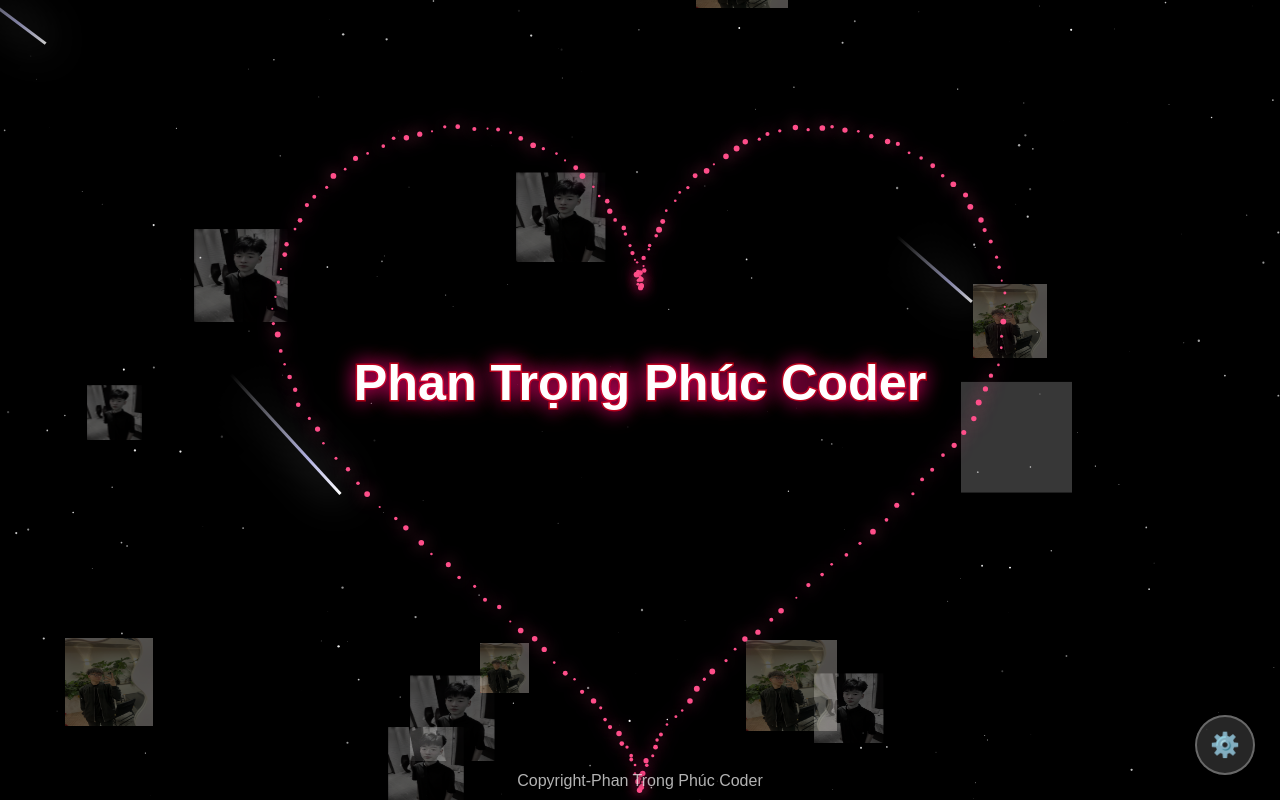
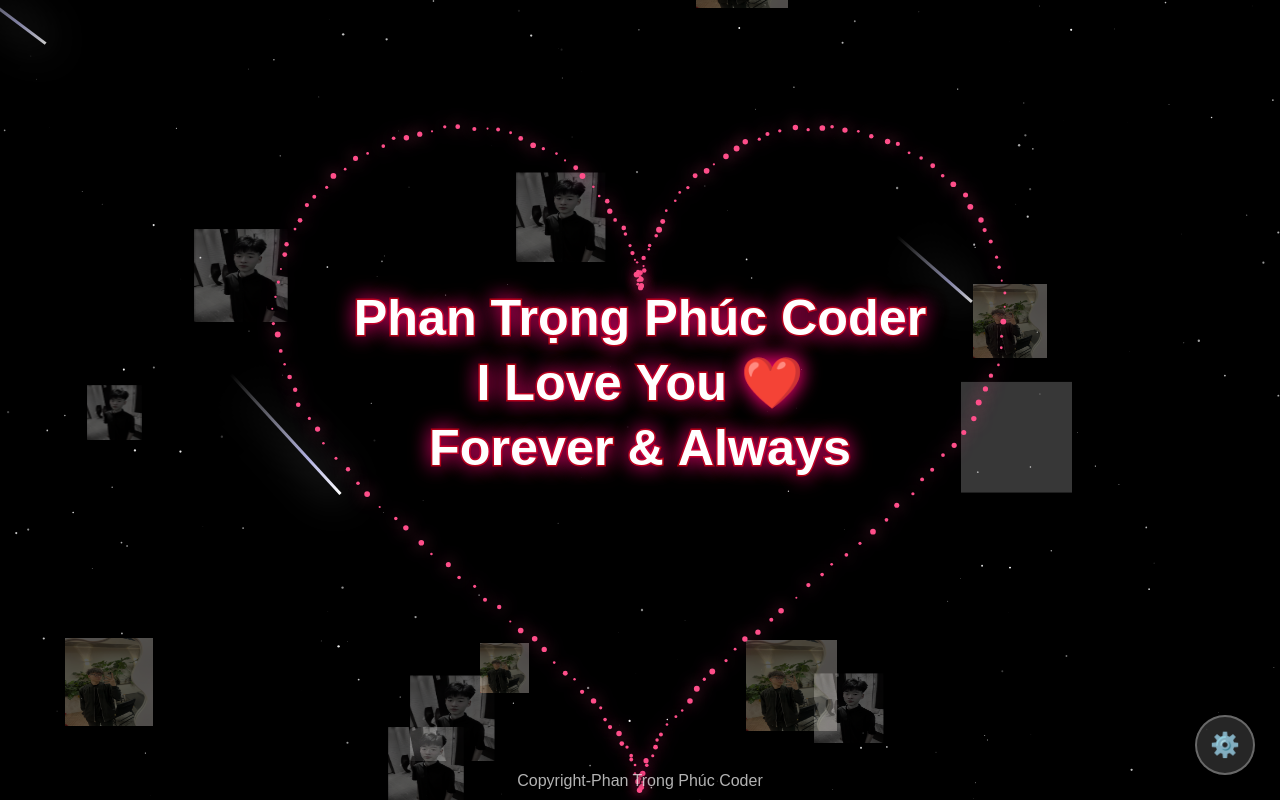
Before and after one commit to Trung-Han/LoveByPTP, a plain HTML site: page index.html in a window 1280 px wide. Drawn offline with Linux system fonts and the light colour scheme; animation ran at ten frames a second.

Commit message:
Update index.html

```diff
--- a/index.html
+++ b/index.html
@@ -165,7 +165,7 @@ const mainBtn=document.getElementById("mainBtn");const submenu=document.getEleme
 mainBtn.addEventListener("click",()=>{submenu.classList.toggle("show");menu.classList.toggle("open");});
 
 // === TEXT & IMAGE UPDATE ===
-let displayTexts = ["Phan Trọng Phúc Coder"]; // mảng chữ mặc định
+let displayTexts = ["Phan Trọng Phúc Coder", "I Love You ❤️", "Forever & Always"]; // mảng chữ mặc định
 
 // popup
 function openPopup() {
```
